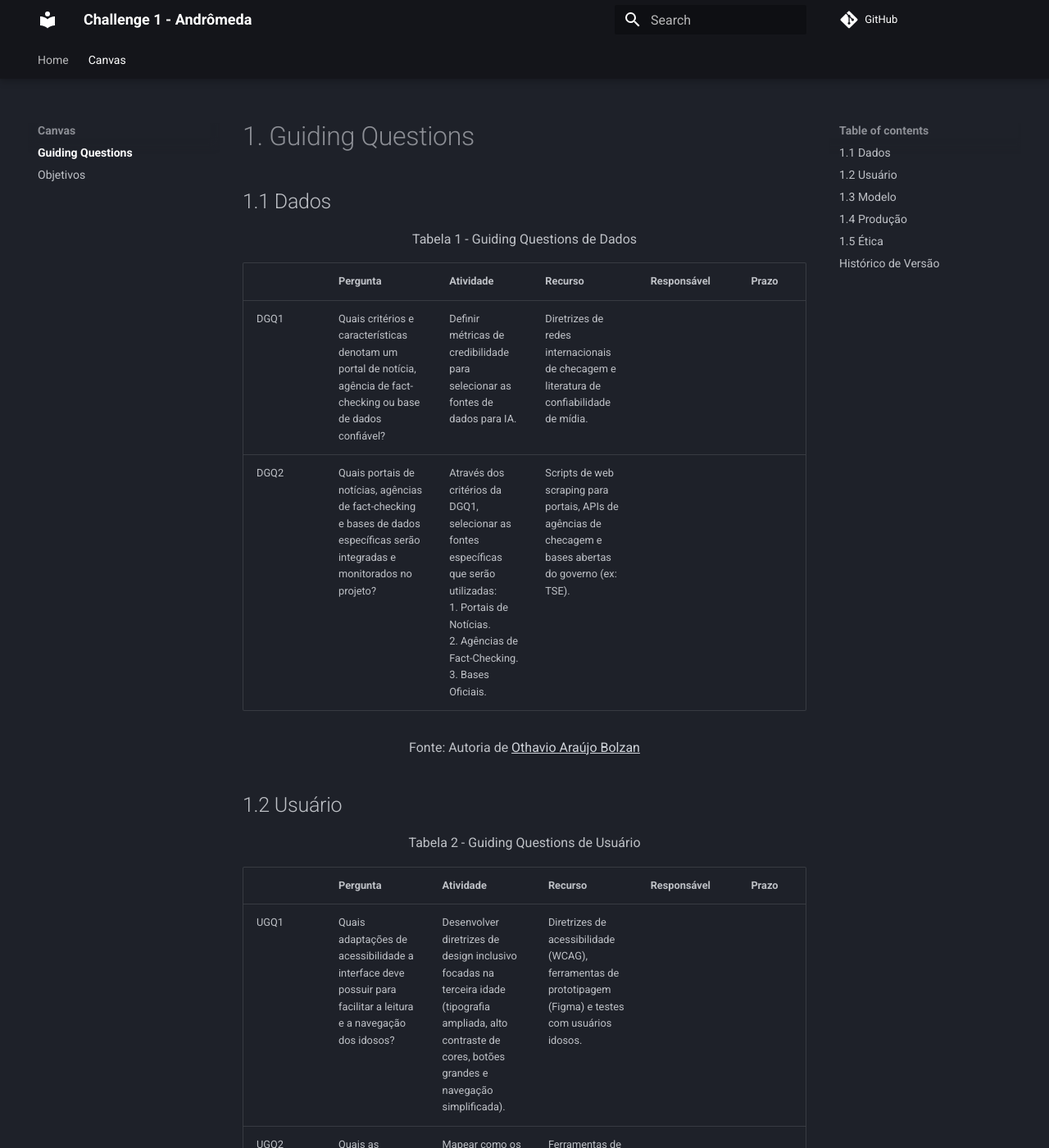
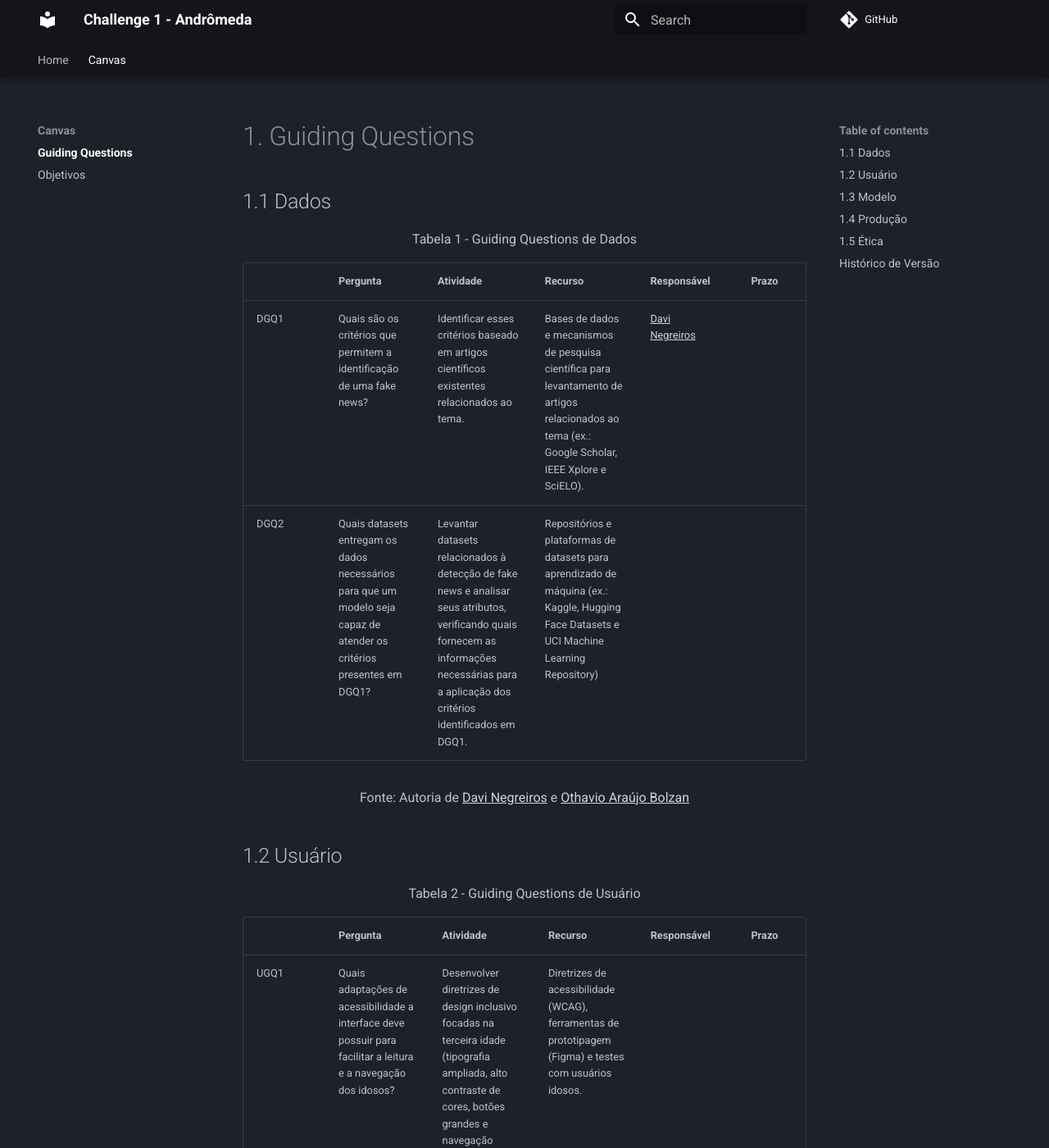
Before and after one commit to unb-Sistemas-de-Machine-learning/challenge_1_andromeda, an MkDocs documentation site: the page built from docs/01_Canvas/01_guidingQuestions.md, in a window 1280 px wide and 1400 px high. Shown: the whole window at 82% size. Built offline with MkDocs 1.6.1 and Material for MkDocs 9.7.7, drawn with Linux system fonts in a browser that asks for light colours; comment, search, counter and statistics services are not loaded; some of the changed text lies outside the part shown.

Commit message:
Aplicação das correções necessárias encontradas nas revisões anteriores

```diff
--- a/docs/01_Canvas/01_guidingQuestions.md
+++ b/docs/01_Canvas/01_guidingQuestions.md
@@ -6,10 +6,10 @@
 
 |  | Pergunta | Atividade | Recurso | Responsável | Prazo |
 | :--- | :--- | :--- | :--- | :--- | :---: |
-| DGQ1 | Quais critérios e características denotam um portal de notícia, agência de fact-checking ou base de dados confiável? | Definir métricas de credibilidade para selecionar as fontes de dados para IA. | Diretrizes de redes internacionais de checagem e literatura de confiabilidade de mídia. | | |
-| DGQ2 | Quais portais de notícias, agências de fact-checking e bases de dados específicas serão integradas e monitorados no projeto? | Através dos critérios da DGQ1, selecionar as fontes específicas que serão utilizadas: <br> 1. Portais de Notícias. <br> 2. Agências de Fact-Checking. <br> 3. Bases Oficiais. | Scripts de web scraping para portais, APIs de agências de checagem e bases abertas do governo (ex: TSE). | | |
+| DGQ1 | Quais são os critérios que permitem a identificação de uma fake news? | Identificar esses critérios baseado em artigos científicos existentes relacionados ao tema. | Bases de dados e mecanismos de pesquisa científica para levantamento de artigos relacionados ao tema (ex.: Google Scholar, IEEE Xplore e SciELO).  | <a href="https://github.com/DaviNegreiros">Davi Negreiros</a> | |
+| DGQ2 | Quais datasets entregam os dados necessários para que um modelo seja capaz de atender os critérios presentes em DGQ1? | Levantar datasets relacionados à detecção de fake news e analisar seus atributos, verificando quais fornecem as informações necessárias para a aplicação dos critérios identificados em DGQ1. | Repositórios e plataformas de datasets para aprendizado de máquina (ex.: Kaggle, Hugging Face Datasets e UCI Machine Learning Repository) | | |
 
-<p align="center">Fonte: Autoria de <a href="https://github.com/bolzanMGB">Othavio Araújo Bolzan</a></p>
+<p align="center">Fonte: Autoria de <a href="https://github.com/DaviNegreiros">Davi Negreiros</a> e <a href="https://github.com/bolzanMGB">Othavio Araújo Bolzan</a></p>
 
 
 ## 1.2 Usuário
@@ -20,10 +20,10 @@
 |  | Pergunta | Atividade | Recurso | Responsável | Prazo |
 | :--- | :--- | :--- | :--- | :--- | :---: |
 | UGQ1 | Quais adaptações de acessibilidade a interface deve possuir para facilitar a leitura e a navegação dos idosos? | Desenvolver diretrizes de design inclusivo focadas na terceira idade (tipografia ampliada, alto contraste de cores, botões grandes e navegação simplificada). | Diretrizes de acessibilidade (WCAG), ferramentas de prototipagem (Figma) e testes com usuários idosos. | | |
-| UGQ2 | Quais as melhores formas de entrada de conteúdo que o sistema deve ter tendo em vista idosos como usuários? | Mapear como os idosos costumam receber notícias e implementar múltiplos métodos práticos de envio na interface (texto colado, links, áudio do WhatsApp, prints de tela, etc). | Ferramentas de transcrição de áudio e leitura de imagens. | | |
+| UGQ2 | Quais as melhores formas de entrada de conteúdo que o sistema deve ter tendo em vista idosos como usuários? | Mapear como os idosos costumam receber notícias e implementar múltiplos métodos práticos de envio na interface (texto colado, links, áudio do WhatsApp, prints de tela, etc). | Ferramentas de escrita, transcrição de áudio e leitura de imagens. | | |
 | UGQ3 | Quais formas de saída de conteúdo seriam melhores para idosos e como promover o engajamento com essa resposta? | Desenvolver formatos de veredito claros e amigáveis (alertas visuais intuitivos, síntese de voz para leitura em áudio e explicações didáticas). | Ferramentas de Text-to-Speech e diretrizes de comunicação clara (Plain Language). | | |
 
-<p align="center">Fonte: Autoria de <a href="https://github.com/bolzanMGB">Othavio Araújo Bolzan</a></p>
+<p align="center">Fonte: Autoria de <a href="https://github.com/DaviNegreiros">Davi Negreiros</a> e <a href="https://github.com/bolzanMGB">Othavio Araújo Bolzan</a></p>
 
 ## 1.3 Modelo
 
@@ -33,13 +33,13 @@
 |  | Pergunta | Atividade | Recurso | Responsável | Prazo |
 | :--- | :--- | :--- | :--- | :--- | :---: |
 | MQD1 | Qual arquitetura de modelo e estratégia lógica utilizar para simular o processo de fact-checking jornalístico na detecção de desinformação política brasileira? | Desenvolver Chain-of-Thought ou Fine-Tuning para simular etapas: extração de afirmações centrais, busca de evidências e verificação cruzada com jargões políticos nacionais. | APIs de LLMs ou modelos open-source em português e guidelines de fact-checking. | | |
-| MQD2 | Como lidar algoritmicamente com fontes de dados que se contradizem durante o cruzamento de informações? | Implementar regras de hierarquia e pontuação de confiabilidade, atribuindo pesos maiores a agências oficiais e de checagem consolidadas para resolver impasses de divergência. | Algoritmos de resolução de conflitos, matrizes de confiabilidade de fontes e lógica ponderada. | | |
+| MQD2 | Como lidar algoritmicamente com fontes de dados que se contradizem durante o cruzamento de informações? | Implementar uma base de dados de conhecimentos incontestáveis. | Algoritmos de resolução de conflitos, identificação de contradições e base de dados geral para conhecimentos de altíssima confiabilidade. | | |
 | MQD3 | Quais categorias de classificação (além de verdadeiro/falso) o sistema deve utilizar na saída? | Definir a taxonomia de vereditos e scores de confiança da IA, utilizando categorias como: Verdadeira/Falsa, Paródia, Sensacionalista, Fora do contexto, Desinformação, Malinformação, Misinformation e Propaganda. | Padrões internacionais de taxonomia de desinformação (ex: First Draft News) e testes de compreensão com o público-alvo. | | |
-| MQD4 | Como medir a acurácia e eficácia de cada uma dessas categorias de classificação? | Aplicar matriz de confusão multiclasse, calcular métricas de F1-Score separadas por categoria e realizar validações periódicas com especialistas (human-in-the-loop). | Métricas de avaliação de Machine Learning, conjunto de teste rotulado por jornalistas e relatórios de erro. | | |
+| MQD4 | Quais métricas utilizar para medir cada uma dessas categorias de classificação? | Aplicar matriz de confusão multiclasse, calcular métricas de acurácia, eficácia e F1-Score separadas por categoria e realizar validações periódicas com especialistas (human-in-the-loop) a partir de dados rotulados. | Métricas de avaliação de Machine Learning, conjunto de teste rotulado por jornalistas e relatórios de erro. | | |
 | MQD5 | Como lidar com a classificação de Verdadeiro/Falso tendo em vistas as diversas categorias (como no caso de sensacionalista e fora de contexto)? | Estabelecer uma matriz de decisão onde um fato tecnicamente real, mas distorcido ou exagerado, receba o rótulo principal de "Fora do Contexto" ou "Sensacionalista" em vez de um binário simplista. | Diretrizes de análise de discurso, regras de desambiguação textual e curadoria de datasets complexos. | | |
-| MQD6 | Como estruturar a saída tendo em vista as classificações? devemos ter um parágrafo de explicação e contextualização na saída do sistema (especialmente para casos sensacionalistas)? | Projetar a resposta da IA para exibir um card de veredito claro, acompanhado obrigatoriamente de um parágrafo descritivo e didático, contextualizando a origem do fato e desconstruindo o apelo emocional. | Diretrizes de comunicação acessível (Plain Language) e protótipos de interface para exibição de texto explicativo. | | |
+| MQD6 | Como estruturar a saída do sistema considerando as classificações e a necessidade de contextualizar e explicar o veredito, especialmente em casos de conteúdo sensacionalista? | Projetar a resposta da IA para exibir um card de veredito claro, acompanhado obrigatoriamente de um parágrafo descritivo e didático, contextualizando a origem do fato e desconstruindo o apelo emocional. | Diretrizes de comunicação acessível (Plain Language) e protótipos de interface para exibição de texto explicativo. | | |
 
-<p align="center">Fonte: Autoria de <a href="https://github.com/bolzanMGB">Othavio Araújo Bolzan</a></p>
+<p align="center">Fonte: Autoria de <a href="https://github.com/DaviNegreiros">Davi Negreiros</a> e <a href="https://github.com/bolzanMGB">Othavio Araújo Bolzan</a></p>
 
 
 ## 1.4 Produção
@@ -49,11 +49,11 @@
 
 |  | Pergunta | Atividade | Recurso | Responsável | Prazo |
 | :--- | :--- | :--- | :--- | :--- | :---: |
-| PGQ1 | Como gerenciar o desenvolvimento? Devemos utilizar uma metodologia ágil? | Escolher uma metodologia ágil, organizar sprints, entregas incrementais e divisão de tarefas da equipe. | Ferramentas de gestão de projetos (Trello, Jira ou GitHub Projects). | | |
+| PGQ1 | Como gerenciar o desenvolvimento do projeto, considerando a adoção de uma metodologia ágil e a organização das atividades da equipe?| Escolher uma metodologia ágil, organizar sprints, entregas incrementais e divisão de tarefas da equipe. | Ferramentas de gestão de projetos (Trello, Jira ou GitHub Projects). | | |
 | PGQ2 | Qual será a stack tecnológica usada no projeto? | Definir as linguagens, frameworks e ferramentas de hospedagem do projeto. | Python, Streamlit/FastAPI, MkDocs e plataformas de nuvem (AWS, Heroku, etc.). | | |
 | PGQ3 | Onde e como documentar o projeto? | Definir o framework ou ferramenta que será utilizada para documentação. | MkDocs com o tema Material e repositório Git. | | |
 
-<p align="center">Fonte: Autoria de <a href="https://github.com/bolzanMGB">Othavio Araújo Bolzan</a></p>
+<p align="center">Fonte: Autoria de <a href="https://github.com/DaviNegreiros">Davi Negreiros</a> e <a href="https://github.com/bolzanMGB">Othavio Araújo Bolzan</a></p>
 
 
 ## 1.5 Ética
@@ -64,9 +64,9 @@
 |  | Pergunta | Atividade | Recurso | Responsável | Prazo |
 | :--- | :--- | :--- | :--- | :--- | :---: |
 | EGQ1 | Como garantir clareza dos dados-fonte? | Exibir de forma clara para o usuário de onde a IA tirou a resposta e quais fontes foram consultadas. | Design de interface voltado à explicabilidade (Explainable AI) e links diretos para as fontes. | | |
-| EGQ2 | Como diminuir ao máximo o enviesamento tendo em vista as diversas fonte utilizadas? | Desenvolver uma estratégia de diversificação equilibrada de fontes e implementar diretrizes de balanceamento no modelo para que a IA analise os fatos com base em evidências objetivas. | Curadoria de datasets plurais e diretrizes de neutralidade algorítmica. | | |
+| EGQ2 | Como diminuir ao máximo o enviesamento tendo em vista as diversas fontes utilizadas? | Desenvolver uma estratégia para que a IA analise os fatos com base em evidências objetivas e incontestáveis, de forma semântica. Além da busca por formas de identificação de fake news que não levem em consideração o conteúdo da notícia. | Datasets de conhecimentos objetivos e incontestáveis, modelos de análise semântica, diretrizes de neutralidade algorítmica e modelos de análise de padrões de escrita relacionados a fake news. | | |
 
-<p align="center">Fonte: Autoria de <a href="https://github.com/bolzanMGB">Othavio Araújo Bolzan</a></p>
+<p align="center">Fonte: Autoria de <a href="https://github.com/DaviNegreiros">Davi Negreiros</a> e <a href="https://github.com/bolzanMGB">Othavio Araújo Bolzan</a></p>
 
 
 ## Histórico de Versão
@@ -94,6 +94,13 @@
       <td>Refinamento das métricas de negócio e modelo</td>
       <td><a href="https://github.com/bolzanMGB">Othavio Bolzan</a></td>
       <td><a href="https://github.com/DaviNegreiros">Davi Negreiros</a></td>
+      <td>25/08/2026</td>
+    </tr>
+    <tr>
+      <td>1.2</td>
+      <td>Aplicação das correções necessárias encontradas na revisão de 1.1</td>
+      <td><a href="https://github.com/DaviNegreiros">Davi Negreiros<a></td>
+      <td> - </td>
       <td>26/08/2026</td>
     </tr>
   </tbody>
```
Also changed, not shown: docs/01_Canvas/02_objetivos.md (+1 -1 lines), docs/index.md (+2 -3 lines).
